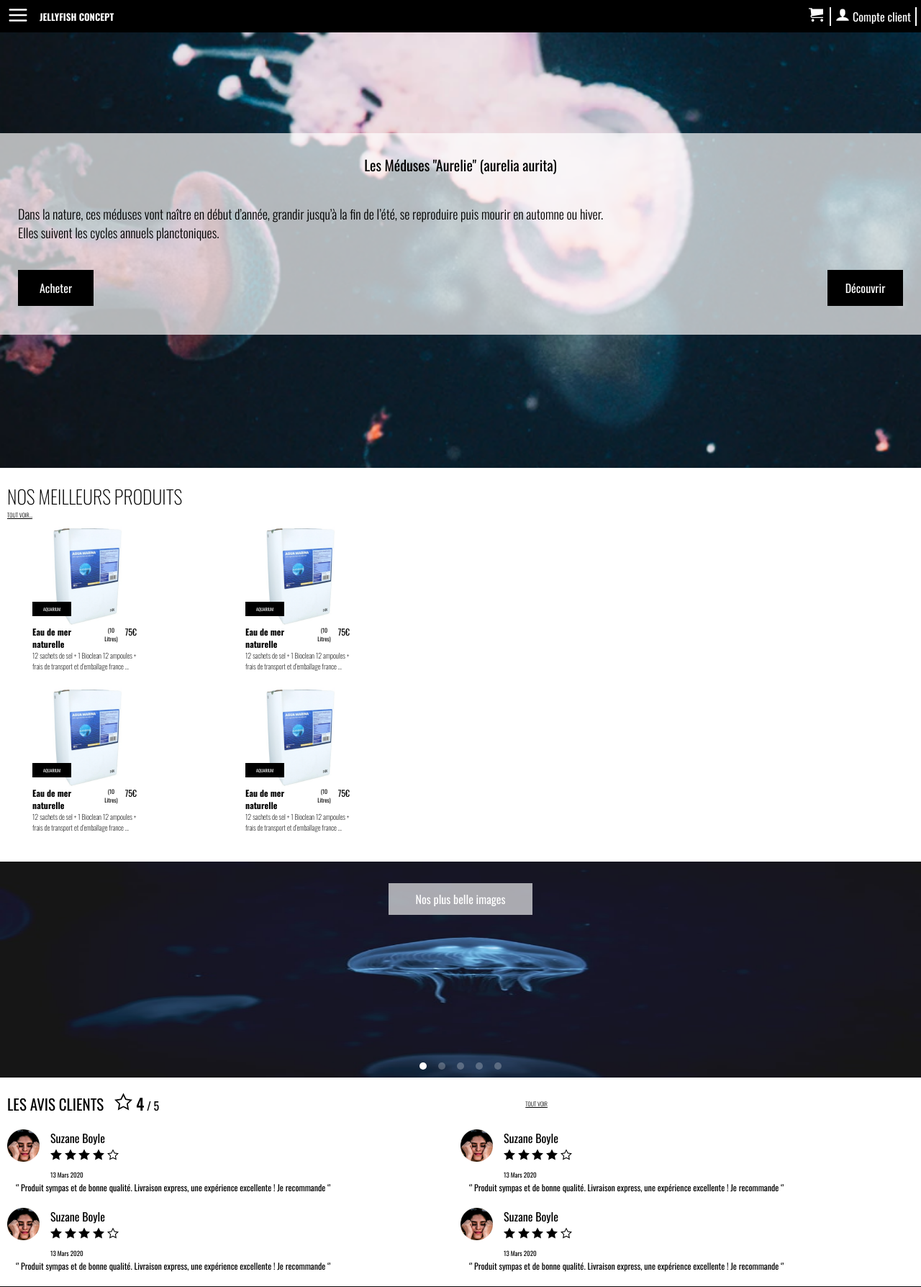
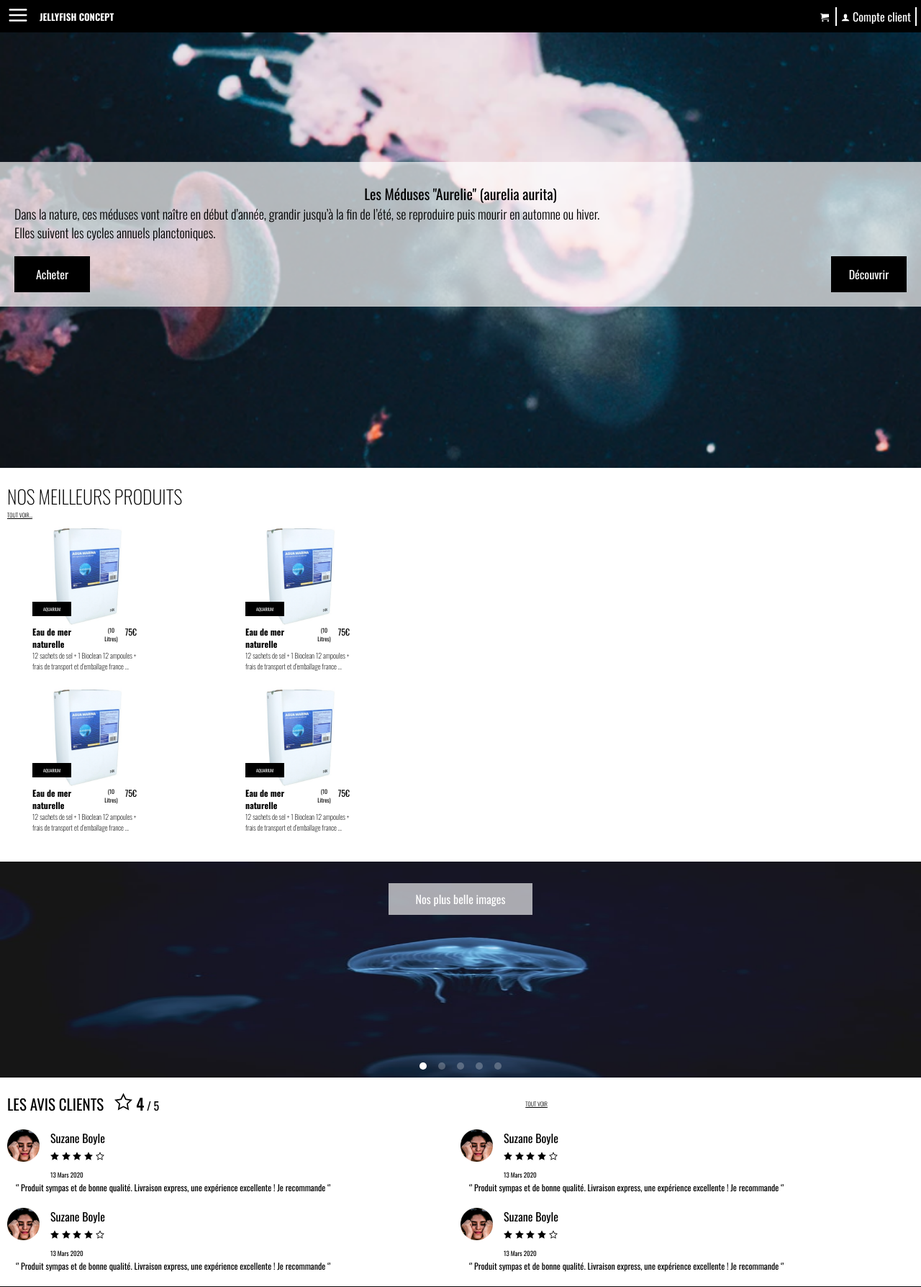
Before and after one commit to ivan-00/Integration_JELLYFICH, a PHP site: page / in a window 1280 px wide. Shown: the top 1788 px of the page at 72% size. Run offline with PHP 8.4, Linux system fonts and the light colour scheme; some libraries are stand-ins or nearby versions.

Commit message:
MAJ Etoile

```diff
--- a/index.html
+++ b/index.html
@@ -247,7 +247,7 @@
               <img src="img/mob/portrait_1.png" alt="photo client" />
               <div>
                 <p>Suzane Boyle</p>
-                <div>
+                <div class="bloc_etoile">
                   <svg class="icon icon-star-full">
                     <use xlink:href="#icon-star-full"></use>
                   </svg>
@@ -277,7 +277,7 @@
               <img src="img/mob/portrait_1.png" alt="photo client" />
               <div>
                 <p>Suzane Boyle</p>
-                <div>
+                <div class="bloc_etoile">
                   <svg class="icon icon-star-full">
                     <use xlink:href="#icon-star-full"></use>
                   </svg>
@@ -307,7 +307,7 @@
               <img src="img/mob/portrait_1.png" alt="photo client" />
               <div>
                 <p>Suzane Boyle</p>
-                <div>
+                <div class="bloc_etoile">
                   <svg class="icon icon-star-full">
                     <use xlink:href="#icon-star-full"></use>
                   </svg>
@@ -337,7 +337,7 @@
               <img src="img/mob/portrait_1.png" alt="photo client" />
               <div>
                 <p>Suzane Boyle</p>
-                <div>
+                <div class="bloc_etoile">
                   <svg class="icon icon-star-full">
                     <use xlink:href="#icon-star-full"></use>
                   </svg>
--- a/style.css
+++ b/style.css
@@ -102,7 +102,7 @@ a:hover {
   margin-left: auto;
 }
 .bloc_panier_compte a svg {
-  font-size: 20px;
+  font-size: 12px;
 }
 
 .bloc_panier_compte a::after {
@@ -125,11 +125,10 @@ a:hover {
 }
 .section_1_article {
   width: 100%;
-  height: 280px;
   background: #ffffffaf 0% 0% no-repeat padding-box;
   display: flex;
   flex-wrap: wrap;
-  padding: 0px 25px;
+  padding: 0 20px 20px 20px;
 }
 .section_1_article h2 {
   width: 100%;
@@ -149,6 +148,7 @@ a:hover {
   display: flex;
   width: 100%;
   justify-content: space-between;
+  margin-top: 20px;
 }
 .section_1_article_group_butn a {
   display: flex;
@@ -315,7 +315,6 @@ ol.flickity-page-dots .dot {
   margin: 0 5px 0 15px;
   font-size: 25px;
 }
-
 .bloc_customers_opinion p span {
   font-size: 22px;
   font-weight: 500;
@@ -338,6 +337,9 @@ ol.flickity-page-dots .dot {
 .article_customers_opinion-bloc_title time {
   font-size: 9px;
   top: 6px;
+}
+.bloc_etoile svg {
+  font-size: 12px;
 }
 /* section livraison */
 .section_livraison {
```
